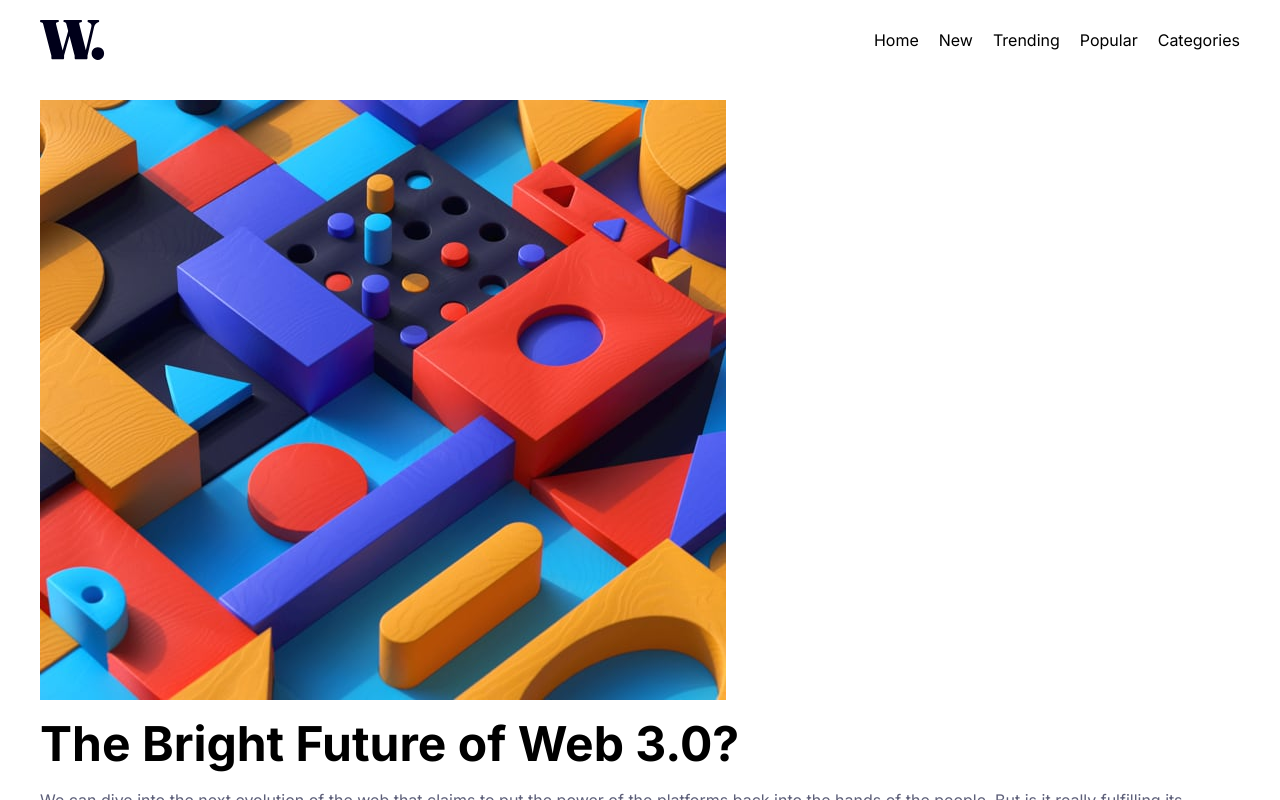
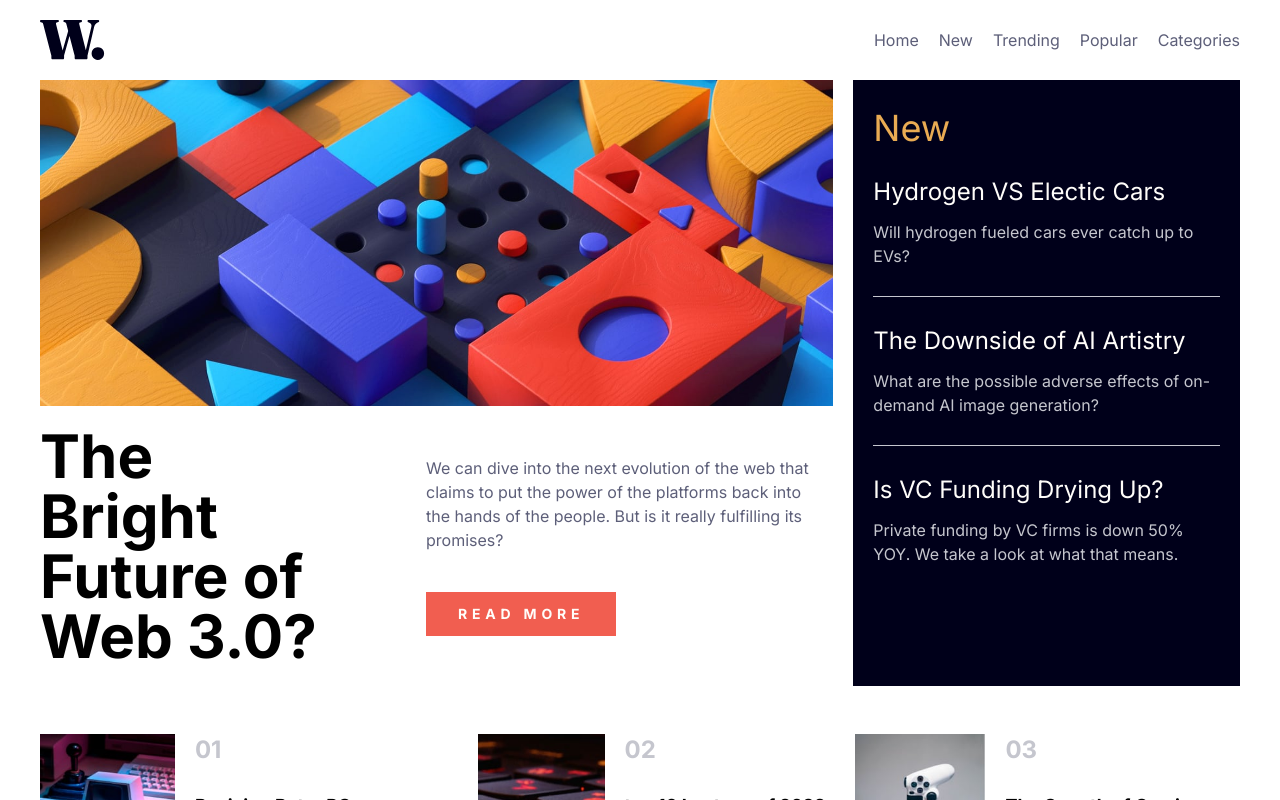
Before and after one commit to bgfranks/web3-challenge, a Next.js app: page / in a window 1280 px wide. Shown: the top 800 px of the page. Built offline with nearby package versions, Linux system fonts and the light colour scheme.

Commit message:
created the grid layout on large screens for the main section

```diff
--- a/src/components/Articles.tsx
+++ b/src/components/Articles.tsx
@@ -9,7 +9,8 @@ type Props = {}
 
 export default function Articles({}: Props) {
   return (
-    <div className='my-20 lg:flex gap-6 items-center justify-center'>
+    <div className='my-20 lg:col-start-1 col-end-4 lg:m-0'>
+      <div className='lg:flex items-center justify-center gap-5'>
         <div className='article-card'>
           <div className='article-card-img-container'>
             <Image src={RetroPcImg} alt='Retro PC' fill />
@@ -47,5 +48,6 @@ export default function Articles({}: Props) {
           </div>
         </div>
       </div>
+    </div>
   )
 }
--- a/src/components/CTA.tsx
+++ b/src/components/CTA.tsx
@@ -6,22 +6,33 @@ import CtaDesktopImage from '../public/assets/images/image-web-3-desktop.jpg'
 
 export default function CTA() {
   return (
-    <div className='mt-5 mb-10'>
+    <div className='mt-5 mb-10 lg:row-end-2 lg:col-span-2 lg:m-0'>
       <div>
-        <Image src={CtaMobileImage} alt='Call to Action Image' />
+        <Image
+          src={CtaMobileImage}
+          alt='Call to Action Image'
+          className='md:hidden'
+        />
+        <Image
+          src={CtaDesktopImage}
+          alt='Call to Action Image'
+          className='hidden md:block'
+        />
       </div>
-      <div className=''>
-        <h1 className='text-5xl font-bold py-5'>
+      <div className='lg:flex items-center gap-20'>
+        <h1 className='text-5xl font-bold py-5 lg:text-6xl'>
           The Bright Future of Web 3.0?
         </h1>
-        <p className='text-blue-gray-700 leading-6'>
-          We can dive into the next evolution of the web that claims to put the
-          power of the platforms back into the hands of the people. But is it
-          really fulfilling its promises?
-        </p>
-        <button className='my-5 bg-soft-red text-off-white font-bold text-sm px-8 py-3 tracking-[.3rem] hover:bg-blue-gray-900 transition-durration'>
-          READ MORE
-        </button>
+        <div className='lg:ml-5'>
+          <p className='text-blue-gray-700 leading-6 lg:pb-10 lg:pr-5 '>
+            We can dive into the next evolution of the web that claims to put
+            the power of the platforms back into the hands of the people. But is
+            it really fulfilling its promises?
+          </p>
+          <button className='my-5 bg-soft-red text-off-white font-bold text-sm px-8 py-3 tracking-[.3rem] hover:bg-blue-gray-900 transition-durration lg:m-0'>
+            READ MORE
+          </button>
+        </div>
       </div>
     </div>
   )
--- a/src/components/Nav/DesktopNav.tsx
+++ b/src/components/Nav/DesktopNav.tsx
@@ -3,19 +3,19 @@ import Link from 'next/link'
 export default function DesktopNav() {
   return (
     <div className='hidden md:flex md:gap-5'>
-      <Link href='#' className='nav-item'>
+      <Link href='#' className='nav-item text-blue-gray-700'>
         Home
       </Link>
-      <Link href='#' className='nav-item'>
+      <Link href='#' className='nav-item text-blue-gray-700'>
         New
       </Link>
-      <Link href='#' className='nav-item'>
+      <Link href='#' className='nav-item text-blue-gray-700'>
         Trending
       </Link>
-      <Link href='#' className='nav-item'>
+      <Link href='#' className='nav-item text-blue-gray-700'>
         Popular
       </Link>
-      <Link href='#' className='nav-item'>
+      <Link href='#' className='nav-item text-blue-gray-700'>
         Categories
       </Link>
     </div>
--- a/src/components/NewSection.tsx
+++ b/src/components/NewSection.tsx
@@ -1,6 +1,6 @@
 export default function NewSection() {
   return (
-    <div className='bg-blue-gray-900 text-off-white px-5 py-7 my-10'>
+    <div className='bg-blue-gray-900 text-off-white px-5 py-7 my-10 lg:row-end-2 lg:m-0'>
       <h2 className='text-soft-orange text-4xl pb-7'>New</h2>
       <div>
         <div className='new-section-card'>
--- a/src/pages/index.tsx
+++ b/src/pages/index.tsx
@@ -27,7 +27,7 @@ export default function Home() {
         <link rel='icon' href='/favicon.ico' />
       </Head>
       <Navbar handleToggleNav={handleToggleNav} isActive={isActive} />
-      <main>
+      <main className='lg:grid grid-cols-3 gap-5'>
         <CTA />
         <NewSection />
         <Articles />
```
Lines whose indentation alone changed are shown as unchanged.
